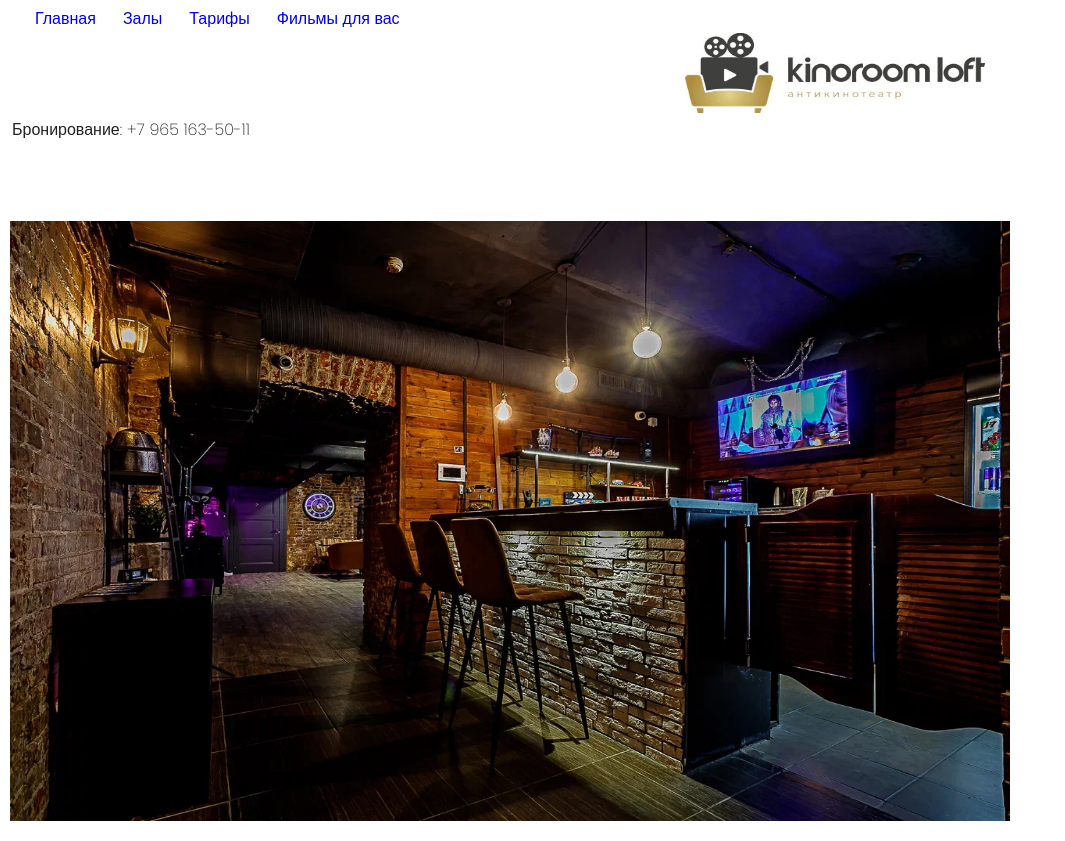
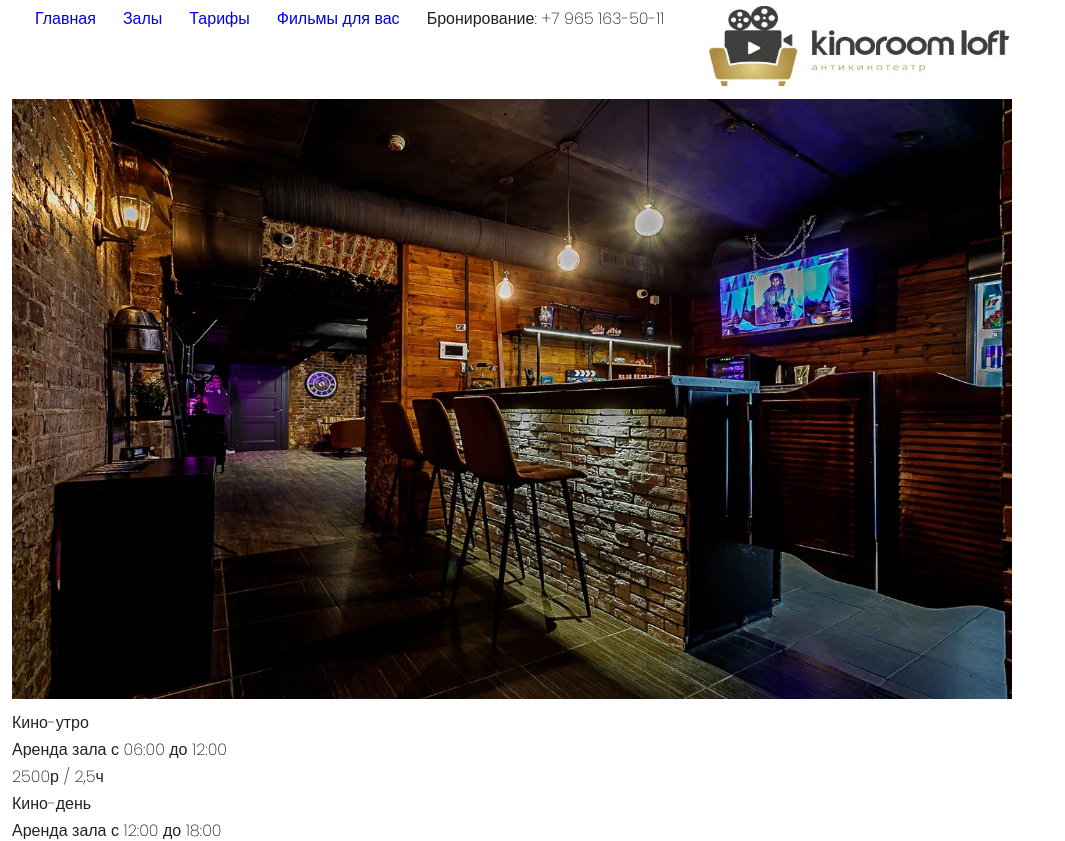
Before and after one commit to annyandr/test, a React (Create React App) app: page /tariffs in a window 1280 px wide. Shown: the top 841 px of the page, without its empty margins (0-1065 px from the left). Built offline with nearby package versions, Linux system fonts and the light colour scheme.

Commit message:
Added header

```diff
--- a/src/Components/Header/index.js
+++ b/src/Components/Header/index.js
@@ -14,10 +14,8 @@ const Header = ({hHeader}) => {
           <Link to="/rooms"><li>Залы</li></Link>
           <Link to="/tariffs"><li>Тарифы</li></Link>
           <Link to="/films"><li>Фильмы для вас</li></Link>
-          <div style={{ display: 'flex', justifyContent: 'center', alignItems: 'center' }}>
-            <img width="300" height="80" src={logo} alt="Logo" />
-          </div>
-          <div>Бронирование: +7 965 163-50-11</div>
+          <img width="300" height="80" src={logo} alt="Logo" />
+          <li>Бронирование: +7 965 163-50-11</li>
         </ul>
       </div>
     </header>
--- a/src/Components/Header/style.css
+++ b/src/Components/Header/style.css
@@ -7,6 +7,7 @@ header ul.nav{
     float: center;
     list-style: none;
     display: inline;
+    margin-left: 25px;
 }
 header ul.nav li{
     float: left;
--- a/src/Components/Rooms/index.js
+++ b/src/Components/Rooms/index.js
@@ -6,8 +6,6 @@ import room1 from "./room1.jpg"
 import room2 from "./room2.jpg"
 import room3 from "./room3.jpg"
 import room4 from "./room4.jpg"
-
-//добавить картинки и текст
 
 const Rooms = ({hRooms}) => {
 
--- a/src/Components/Tariffs/index.js
+++ b/src/Components/Tariffs/index.js
@@ -1,12 +1,24 @@
 import React, { useState } from "react";
 import './style.css'
+// import ImageWithText from './lobby.jpg'
 import lobby from './lobby.jpg'
 
 const Tariffs = ({hTariffs}) => {
     return (
 
     <div className="tariffs">
-        <div><img width="1000" className="picture" height="600" src={lobby} alt="Lobby" /></div>
+        <div>
+            <img width="1000" className="picture" height="600" src={lobby} alt="Lobby" />
+        </div>
+
+        {/* <div>
+        <ImageWithText
+            imageUrl="./lobby.jpg"
+            imageAlt="Lobby"
+            text="Тарифы"
+        />
+        </div> */}
+
         <div>
             <div>Кино-утро</div>
             <div>Аренда зала с 06:00 до 12:00</div>
--- a/src/Components/Tariffs/style.css
+++ b/src/Components/Tariffs/style.css
@@ -2,11 +2,3 @@
     display: flex;
     justify-content: space-between;
 }
-
-.picture{
-    margin: 50px 0;
-    width: 1000px;
-    height: 600px;
-    background-size: cover;
-    background-position: center center;
-}
```
